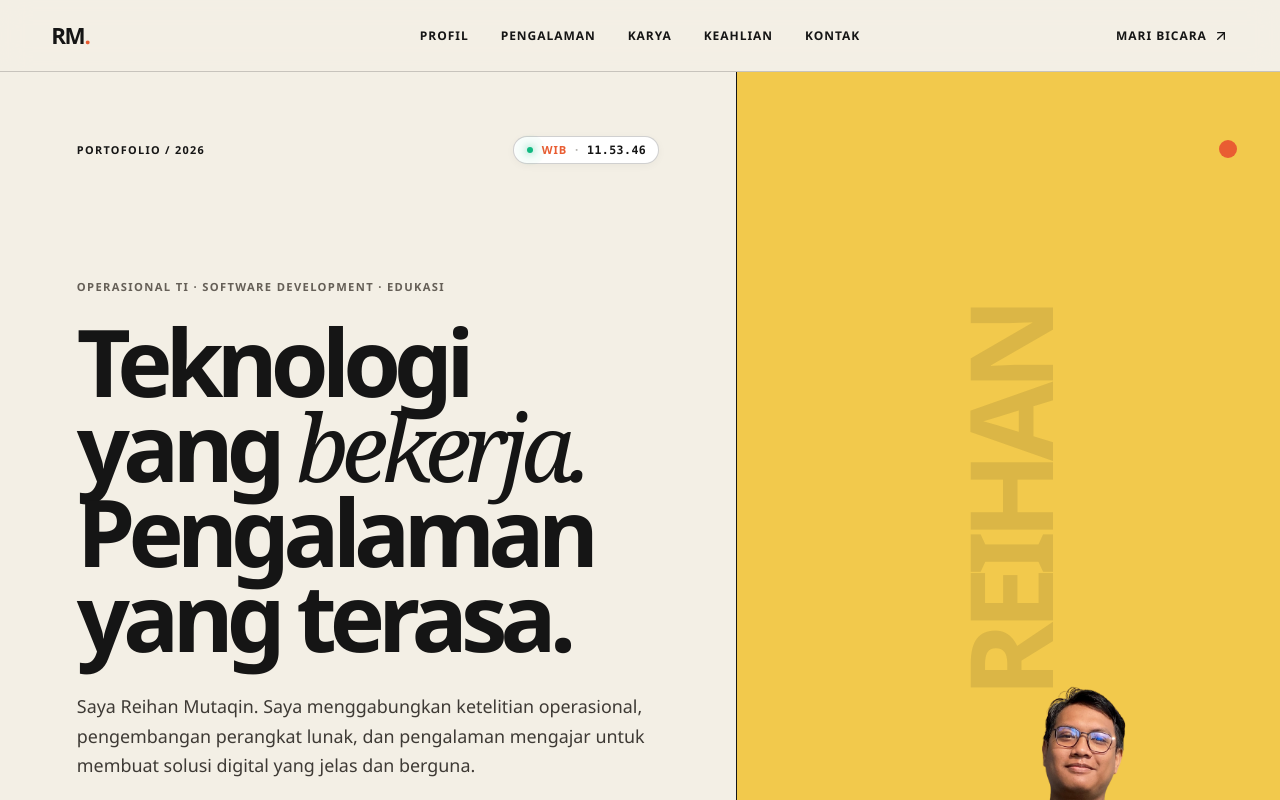
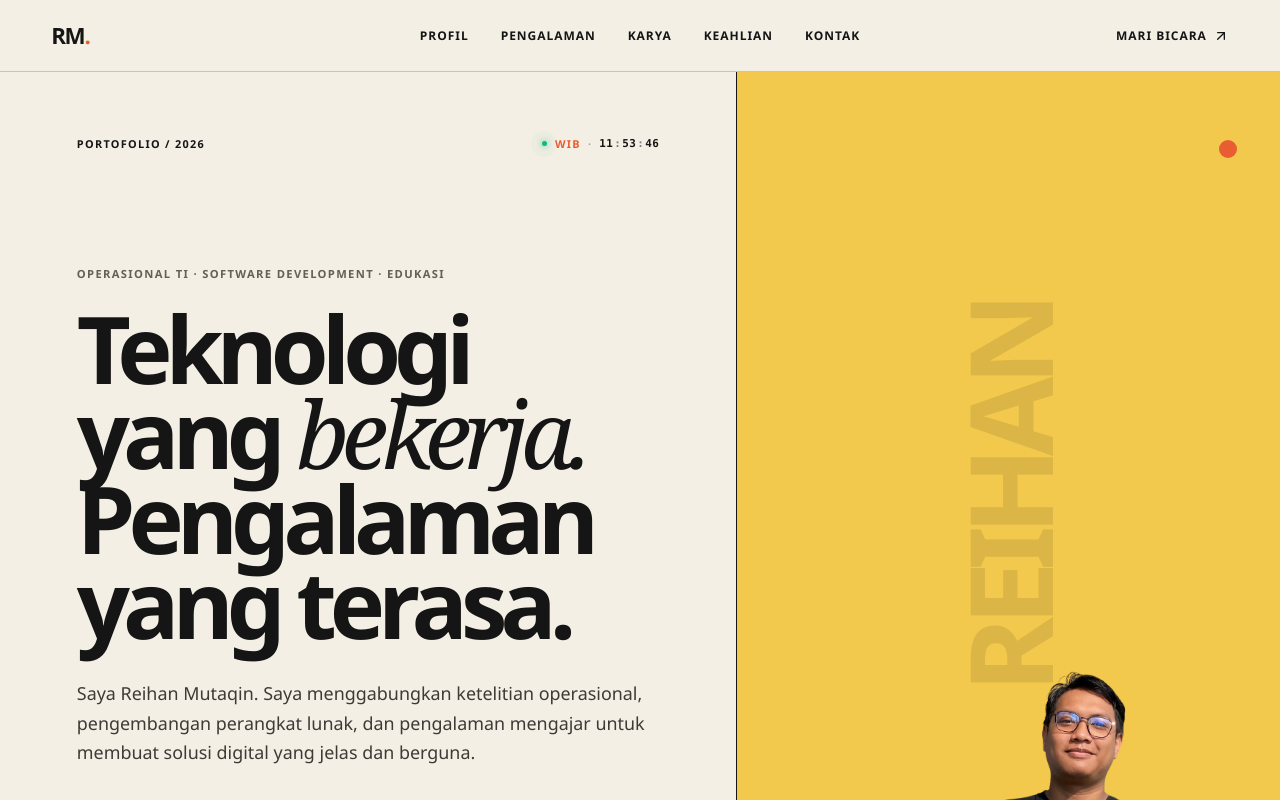
Before and after one commit to ReihanMutaqin/reihan, a React (Vite) app: page / in a window 1280 px wide. Shown: the top 800 px of the page. Built offline with nearby package versions, Linux system fonts and the light colour scheme.

Commit message:
style: jadikan jam realtime teks murni tanpa background pill dengan animasi fade up saat pergantian waktu

```diff
--- a/src/App.tsx
+++ b/src/App.tsx
@@ -326,19 +326,27 @@ function TelegramIcon({ size = 18 }: { size?: number }) {
 }
 
 function RealTimeClock() {
-  const [time, setTime] = useState<string>('')
+  const [time, setTime] = useState<{ hours: string; minutes: string; seconds: string }>({
+    hours: '',
+    minutes: '',
+    seconds: '',
+  })
   const [dateStr, setDateStr] = useState<string>('')
 
   useEffect(() => {
     const updateTime = () => {
       const now = new Date()
-      const timeFormatted = now.toLocaleTimeString('id-ID', {
+      const options: Intl.DateTimeFormatOptions = {
         hour12: false,
         hour: '2-digit',
         minute: '2-digit',
         second: '2-digit',
         timeZone: 'Asia/Jakarta',
-      })
+      }
+      const parts = new Intl.DateTimeFormat('id-ID', options).formatToParts(now)
+      const hours = parts.find((p) => p.type === 'hour')?.value || ''
+      const minutes = parts.find((p) => p.type === 'minute')?.value || ''
+      const seconds = parts.find((p) => p.type === 'second')?.value || ''
       const dateFormatted = now.toLocaleDateString('id-ID', {
         weekday: 'short',
         day: 'numeric',
@@ -346,7 +354,7 @@ function RealTimeClock() {
         year: 'numeric',
         timeZone: 'Asia/Jakarta',
       })
-      setTime(timeFormatted)
+      setTime({ hours, minutes, seconds })
       setDateStr(dateFormatted)
     }
 
@@ -355,7 +363,7 @@ function RealTimeClock() {
     return () => clearInterval(timer)
   }, [])
 
-  if (!time) {
+  if (!time.seconds) {
     return <span className="realtime-clock" aria-hidden="true">WIB · --:--:--</span>
   }
 
@@ -366,9 +374,13 @@ function RealTimeClock() {
         <span className="realtime-clock__dot" />
       </span>
       <span className="realtime-clock__zone">WIB</span>
-      <span className="realtime-clock__separator">·</span>
+      <span className="realtime-clock__sep">·</span>
       <span className="realtime-clock__digits">
-        <span className="realtime-clock__time">{time}</span>
+        <span key={`h-${time.hours}`} className="digit-fade">{time.hours}</span>
+        <span className="colon">:</span>
+        <span key={`m-${time.minutes}`} className="digit-fade">{time.minutes}</span>
+        <span className="colon">:</span>
+        <span key={`s-${time.seconds}`} className="digit-fade digit-fade--sec">{time.seconds}</span>
       </span>
     </div>
   )
--- a/src/index.css
+++ b/src/index.css
@@ -213,24 +213,25 @@ ul {
 .realtime-clock {
   display: inline-flex;
   align-items: center;
-  gap: 8px;
-  background: #ffffff;
-  border: 1px solid var(--line);
-  padding: 5px 12px;
-  border-radius: 999px;
-  font-size: 0.72rem;
+  gap: 7px;
+  background: transparent;
+  border: none;
+  padding: 0;
+  border-radius: 0;
+  box-shadow: none;
+  font-size: 0.68rem;
   font-weight: 750;
-  letter-spacing: 0.06em;
+  letter-spacing: 0.12em;
+  text-transform: uppercase;
   color: var(--ink);
-  box-shadow: 0 2px 8px rgba(21, 21, 21, 0.04);
-  transition: all 200ms ease;
   user-select: none;
 }
 
 .realtime-clock:hover {
-  border-color: var(--orange);
-  transform: translateY(-1px);
-  box-shadow: 0 4px 12px rgba(233, 93, 50, 0.12);
+  background: transparent;
+  border: none;
+  box-shadow: none;
+  transform: none;
 }
 
 .realtime-clock__indicator {
@@ -238,22 +239,22 @@ ul {
   display: inline-flex;
   align-items: center;
   justify-content: center;
-  width: 8px;
-  height: 8px;
+  width: 7px;
+  height: 7px;
 }
 
 .realtime-clock__dot {
   position: relative;
-  width: 6px;
-  height: 6px;
+  width: 5px;
+  height: 5px;
   background: #10b981;
   border-radius: 50%;
-  box-shadow: 0 0 8px rgba(16, 185, 129, 0.8);
+  box-shadow: 0 0 6px rgba(16, 185, 129, 0.8);
 }
 
 .realtime-clock__ping {
   position: absolute;
-  inset: -3px;
+  inset: -2.5px;
   background: rgba(16, 185, 129, 0.45);
   border-radius: 50%;
   animation: clockPulse 2s cubic-bezier(0, 0, 0.2, 1) infinite;
@@ -277,11 +278,11 @@ ul {
 .realtime-clock__zone {
   font-weight: 850;
   color: var(--orange);
-  letter-spacing: 0.08em;
-  font-size: 0.7rem;
+  letter-spacing: 0.12em;
+  font-size: 0.68rem;
 }
 
-.realtime-clock__separator {
+.realtime-clock__sep {
   color: var(--muted);
   opacity: 0.5;
 }
@@ -289,14 +290,40 @@ ul {
 .realtime-clock__digits {
   display: inline-flex;
   align-items: center;
-}
-
-.realtime-clock__time {
   font-family: ui-monospace, SFMono-Regular, Menlo, Monaco, Consolas, "Liberation Mono", "Courier New", monospace;
   font-variant-numeric: tabular-nums;
   font-weight: 850;
   letter-spacing: 0.04em;
   color: var(--ink);
+  overflow: hidden;
+  height: 1.2em;
+  line-height: 1.2em;
+}
+
+.realtime-clock__digits .colon {
+  display: inline-block;
+  opacity: 0.5;
+  margin: 0 1px;
+}
+
+.digit-fade {
+  display: inline-block;
+  animation: digitFadeUp 300ms cubic-bezier(0.16, 1, 0.3, 1) forwards;
+}
+
+.digit-fade--sec {
+  color: var(--ink);
+}
+
+@keyframes digitFadeUp {
+  0% {
+    opacity: 0.15;
+    transform: translateY(6px);
+  }
+  100% {
+    opacity: 1;
+    transform: translateY(0);
+  }
 }
 
 .hero__content {
```
